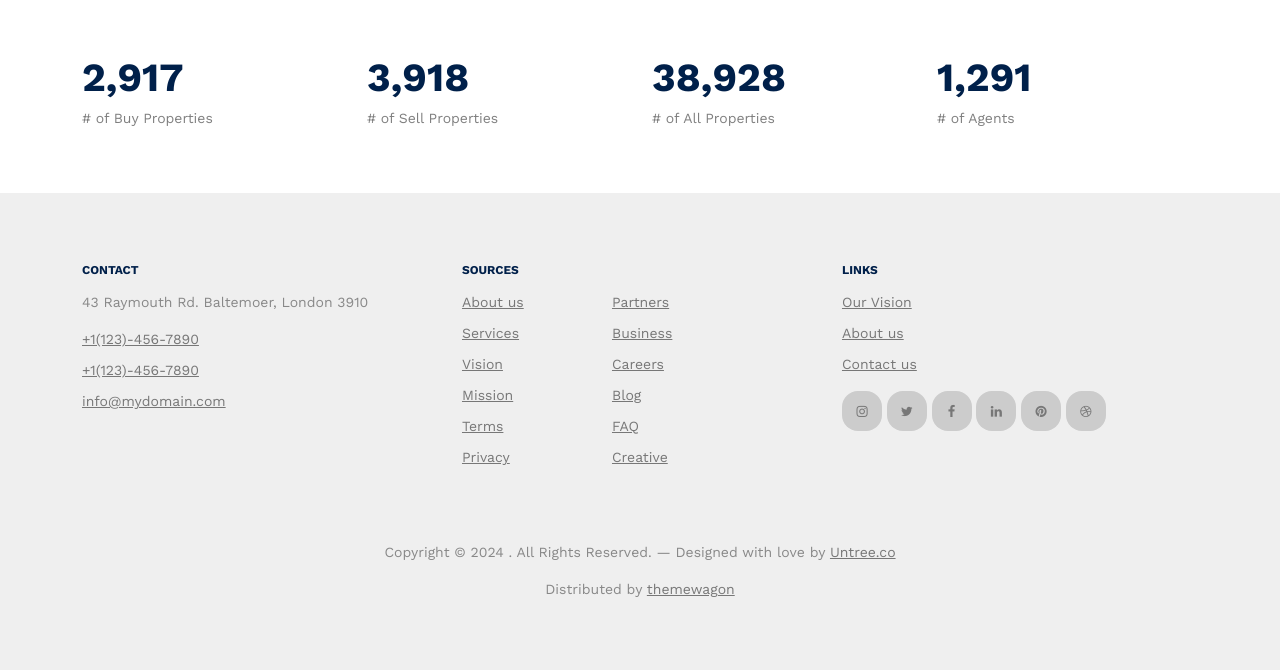
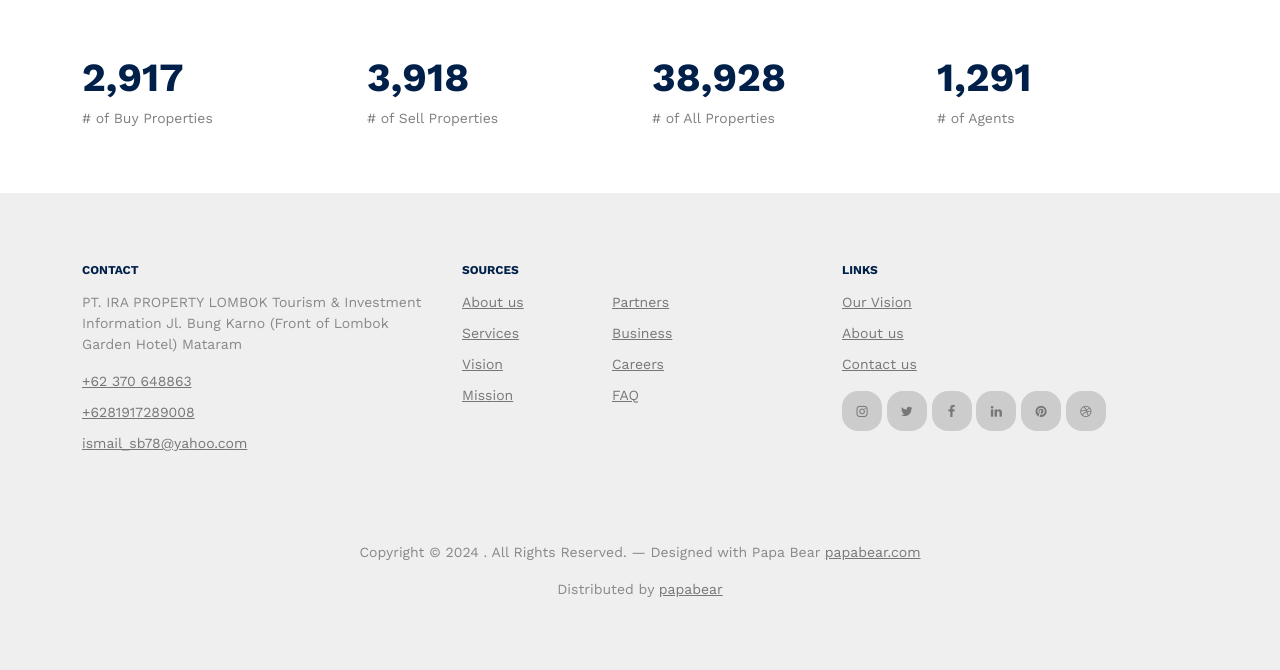
Before and after one commit to Beanuts1st/flask, a Flask app: page /about in a window 1280 px wide. Shown: the part 2539-3209 px from the top of the page. Run offline with Flask 3, Linux system fonts and the light colour scheme; some libraries are stand-ins or nearby versions; some web fonts are replaced.

Commit message:
edit-footer

```diff
--- a/templates/components/footer.html
+++ b/templates/components/footer.html
@@ -4,12 +4,12 @@
         <div class="col-lg-4">
           <div class="widget">
             <h3>Contact</h3>
-            <address>43 Raymouth Rd. Baltemoer, London 3910</address>
+            <address> PT. IRA PROPERTY LOMBOK Tourism & Investment Information Jl. Bung Karno (Front of Lombok Garden Hotel) Mataram</address>
             <ul class="list-unstyled links">
-              <li><a href="tel://11234567890">+1(123)-456-7890</a></li>
-              <li><a href="tel://11234567890">+1(123)-456-7890</a></li>
+              <li><a href="tel://0370 648863">+62 370 648863</a></li>
+              <li><a href="tel://081917289008">+6281917289008</a></li>
               <li>
-                <a href="mailto:info@mydomain.com">info@mydomain.com</a>
+                <a href="mailto:ismail_sb78@yahoo.com">ismail_sb78@yahoo.com</a>
               </li>
             </ul>
           </div>
@@ -24,16 +24,12 @@
               <li><a href="#">Services</a></li>
               <li><a href="#">Vision</a></li>
               <li><a href="#">Mission</a></li>
-              <li><a href="#">Terms</a></li>
-              <li><a href="#">Privacy</a></li>
             </ul>
             <ul class="list-unstyled float-start links">
               <li><a href="#">Partners</a></li>
               <li><a href="#">Business</a></li>
               <li><a href="#">Careers</a></li>
-              <li><a href="#">Blog</a></li>
               <li><a href="#">FAQ</a></li>
-              <li><a href="#">Creative</a></li>
             </ul>
           </div>
           <!-- /.widget -->
@@ -82,13 +78,12 @@
             <script>
               document.write(new Date().getFullYear());
             </script>
-            . All Rights Reserved. &mdash; Designed with love by
-            <a href="https://untree.co">Untree.co</a>
-            <!-- License information: https://untree.co/license/ -->
+            . All Rights Reserved. &mdash; Designed with Papa Bear
+            <a href="https://papabear.com">papabear.com</a>
           </p>
           <div>
             Distributed by
-            <a href="https://themewagon.com/" target="_blank">themewagon</a>
+            <a href="https://papabear.com/" target="_blank">papabear</a>
           </div>
         </div>
       </div>
```
